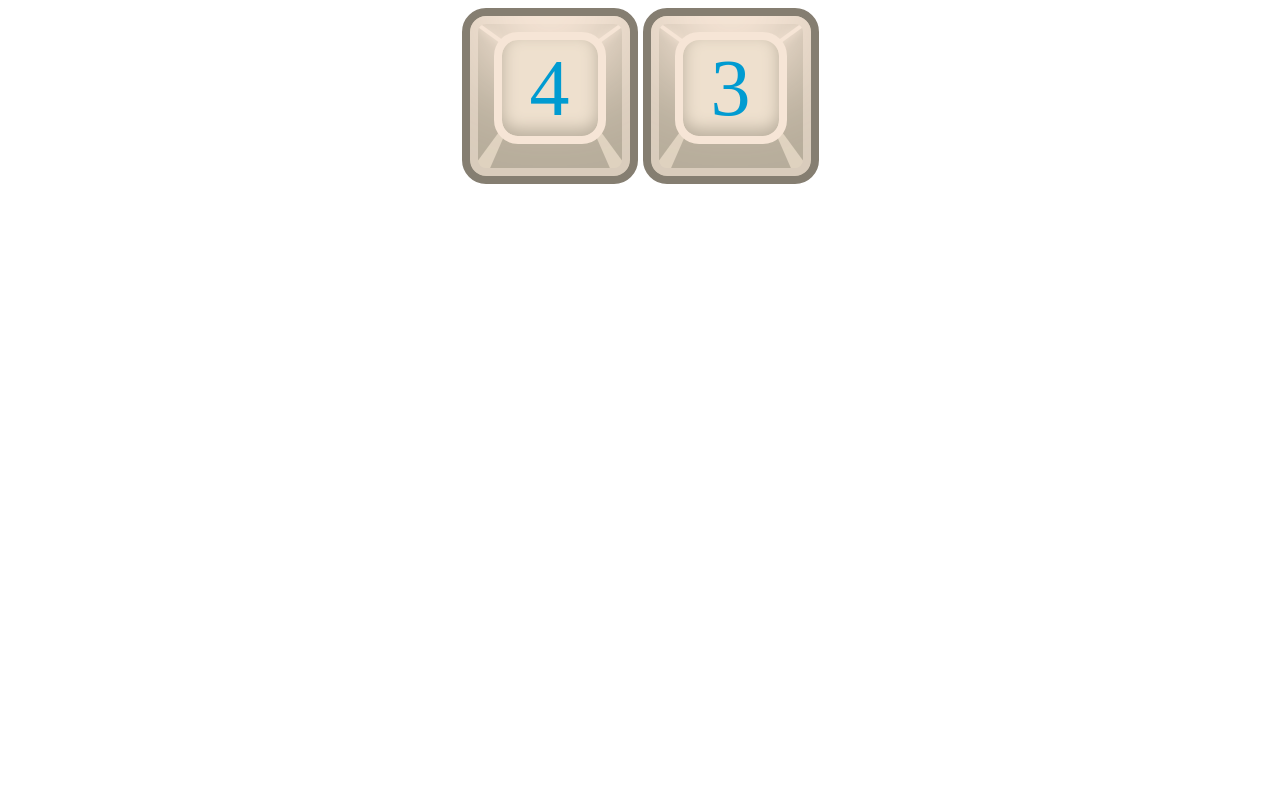
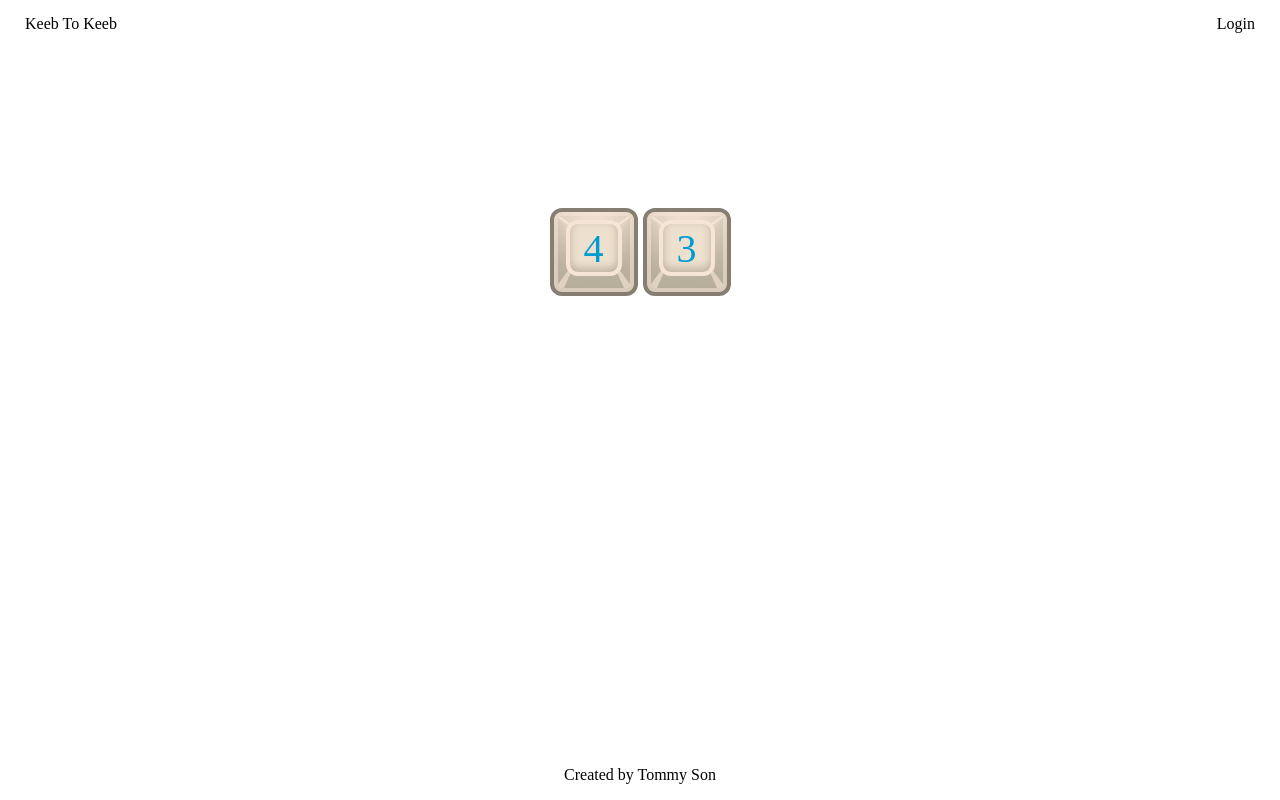
Before and after one commit to OceanWaterSlush/keeb-to-keeb, a Svelte app: page / in a window 1280 px wide. Both pictures are taken after a click on the button "Start". Built offline with nearby package versions, Linux system fonts and the light colour scheme.

Commit message:
Reduce size of Keycap components, style navigation, main, and footer sections

```diff
--- a/src/App.svelte
+++ b/src/App.svelte
@@ -1,6 +1,7 @@
 <script lang="ts">
   import { comboLengths } from "./lib/constants";
   import Board from "./Board.svelte";
+  import "./styles.css";
 
   let comboLength = comboLengths[0];
   let isGameStarted = false;
@@ -13,6 +14,13 @@
     playedCombos = [];
   }
 </script>
+
+<nav>
+  <a href="/">Keeb To Keeb</a>
+  <div class="links">
+    <a href="/login">Login</a>
+  </div>
+</nav>
 
 <main>
   {#if !isGameStarted}
@@ -27,6 +35,7 @@
     </div>
   {/if}
   {#if isGameStarted}
+    <div class="board">
       <Board
         {comboLength}
         bind:losingCombo
@@ -34,6 +43,7 @@
         bind:isGameWon
         bind:playedCombos
       />
+    </div>
   {/if}
   {#if !isGameStarted && isGameWon}
     <p>You won!</p>
@@ -42,7 +52,7 @@
     <p>You lost to the {losingCombo.toUpperCase()} combo!</p>
   {/if}
   {#if playedCombos.length > 0 && !isGameStarted && losingCombo}
-    <p>The combos you have beaten last game:</p>
+    <p>The combos you have just beaten:</p>
     <ul>
       {#each playedCombos as playedCombo}
         <li>{playedCombo.toUpperCase()}</li>
@@ -51,11 +61,36 @@
   {/if}
 </main>
 
+<footer>
+  <p>Created by Tommy Son</p>
+</footer>
+
 <style>
+  nav {
+    display: flex;
+    align-items: center;
+    justify-content: space-between;
+
+    width: 100%;
+    height: 3rem;
+  }
+
+  a {
+    color: inherit;
+    text-decoration: none;
+  }
+
+  .links {
+    display: flex;
+    gap: 1rem;
+  }
+
   main {
     display: flex;
     flex-direction: column;
     align-items: center;
+
+    padding-top: 10rem;
   }
 
   .gameConfiguration {
@@ -71,4 +106,12 @@
   ul {
     padding-left: 0;
   }
+
+  footer {
+    display: flex;
+    justify-content: center;
+    align-items: center;
+
+    margin-top: auto;
+  }
 </style>
--- a/src/Board.svelte
+++ b/src/Board.svelte
@@ -87,16 +87,24 @@
 {/if}
 
 {#if isReadyToStartNewRound && roundsPassed !== 0}
-  <p>Nice, you beat the {currentCombo.toUpperCase()} combo!</p>
-  <button type="button" on:click={onClickStartNextRound}
-    >Start Next Round</button
-  >
+  <div class="roundPassed">
+    <p>Nice, you beat the {currentCombo.toUpperCase()} combo!</p>
+    <button type="button" on:click={onClickStartNextRound}
+      >Start Next Round</button
+    >
+  </div>
 {/if}
 
 <style>
   .keycaps {
     display: flex;
-    flex-direction: row;
+    gap: 5px;
+    /* flex-wrap: wrap; */
+  }
+
+  .roundPassed {
+    display: flex;
+    flex-direction: column;
     gap: 5px;
     flex-wrap: wrap;
   }
--- a/src/Keycap.svelte
+++ b/src/Keycap.svelte
@@ -16,18 +16,19 @@
 
 <style>
   .keycap-active {
-    box-shadow: inset 0 -5rem 3.5rem #857e71;
+    box-shadow: inset 0 -2.5rem 1.75rem #857e71;
 
     transform: translateY(4px);
   }
 
   .key-active {
-    width: 6.5rem;
-    height: 6.5rem;
+    width: 3.25rem;
+    height: 3.25rem;
 
-    font-size: 4.5rem;
+    font-size: 2.25rem;
 
-    box-shadow: 0 -5rem 5rem 1.5rem #f6e5d6, inset 0rem 0.5rem 1rem #baaf9e;
+    box-shadow: 0 -2.5rem 2.5rem 0.75rem #f6e5d6,
+      inset 0rem 0.25rem 0.5rem #baaf9e;
 
     transform: translateY(4px);
   }
@@ -39,15 +40,15 @@
     position: relative;
     z-index: 50;
 
-    width: 10rem;
-    height: 10rem;
+    width: 5rem;
+    height: 5rem;
 
     overflow: hidden;
 
     background-color: #b7ad9b;
 
-    border: 0.5rem solid #857e71;
-    border-radius: 1.5rem;
+    border: 0.25rem solid #857e71;
+    border-radius: 0.75rem;
 
     transition: 0.1s;
   }
@@ -58,20 +59,21 @@
     align-items: center;
 
     position: relative;
-    top: 1rem;
+    top: 0.5rem;
     z-index: 100;
 
-    width: 6rem;
-    height: 6rem;
+    width: 3rem;
+    height: 3rem;
 
-    font-size: 5rem;
+    font-size: 2.5rem;
     color: #009bd1;
 
     background-color: #eee0ce;
-    border: 0.5rem solid #f6e5d6;
-    border-radius: 1.5rem;
+    border: 0.25rem solid #f6e5d6;
+    border-radius: 0.75rem;
 
-    box-shadow: 0 -5rem 5rem 1.5rem #f6e5d6, inset 0rem -0.4rem 1rem #baaf9e;
+    box-shadow: 0 -2.5rem 2.5rem 0.75rem #f6e5d6,
+      inset 0rem -0.2rem 0.5rem #baaf9e;
 
     transition: 0.1s;
 
@@ -94,8 +96,8 @@
     width: 90%;
     height: 90%;
 
-    border: 0.5rem solid #d9ccbc;
-    border-radius: 1rem;
+    border: 0.25rem solid #d9ccbc;
+    border-radius: 0.5rem;
   }
 
   .angle-shadow {
@@ -103,40 +105,40 @@
   }
 
   .angle-shadow.top-section {
-    top: 1.5rem;
+    top: 0.75rem;
 
-    width: 3.5rem;
-    height: 0.25rem;
+    width: 1.75rem;
+    height: 0.125rem;
 
     background-color: #f6e5d6;
-    box-shadow: 0 0 0.5rem #f6e5d6;
+    box-shadow: 0 0 0.25rem #f6e5d6;
   }
 
   .angle-shadow.bottom-section {
     bottom: 0rem;
 
-    border-right: 0.5rem solid transparent;
-    border-bottom: 4.5rem solid #dfd2bf;
-    border-left: 0.5rem solid transparent;
+    border-right: 0.25rem solid transparent;
+    border-bottom: 2.25rem solid #dfd2bf;
+    border-left: 0.25rem solid transparent;
   }
 
   .angle-shadow.left-top {
-    left: 0.25rem;
+    left: 0.125rem;
     transform: rotate(36deg);
   }
 
   .angle-shadow.right-top {
-    right: 0.25rem;
+    right: 0.125rem;
     transform: rotate(-36deg);
   }
 
   .angle-shadow.left-bottom {
-    left: 1.25rem;
+    left: 0.625rem;
     transform: rotate(30deg);
   }
 
   .angle-shadow.right-bottom {
-    right: 1.25rem;
+    right: 0.625rem;
     transform: rotate(-30deg);
   }
 </style>
--- a/src/main.ts
+++ b/src/main.ts
@@ -1,4 +1,3 @@
-import "./app.css";
 import App from "./App.svelte";
 
 const app = new App({
--- /dev/null
+++ b/src/styles.css
@@ -0,0 +1,19 @@
+body {
+  display: flex;
+  flex-direction: column;
+
+  min-height: 100vh;
+
+  margin-left: 25px;
+  margin-right: 25px;
+  margin-top: 0;
+  margin-bottom: 0;
+}
+
+#app {
+  display: flex;
+  flex-direction: column;
+  justify-content: space-between;
+
+  height: 100vh;
+}
```
Also changed, not shown: src/app.css (deleted). Lines whose indentation alone changed are shown as unchanged.
